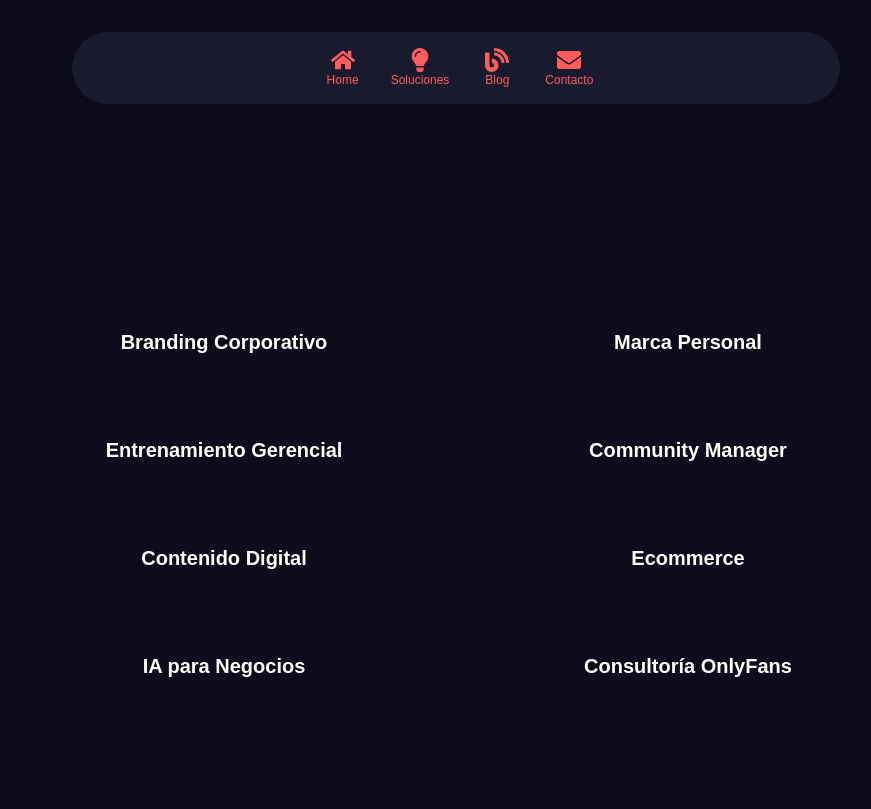
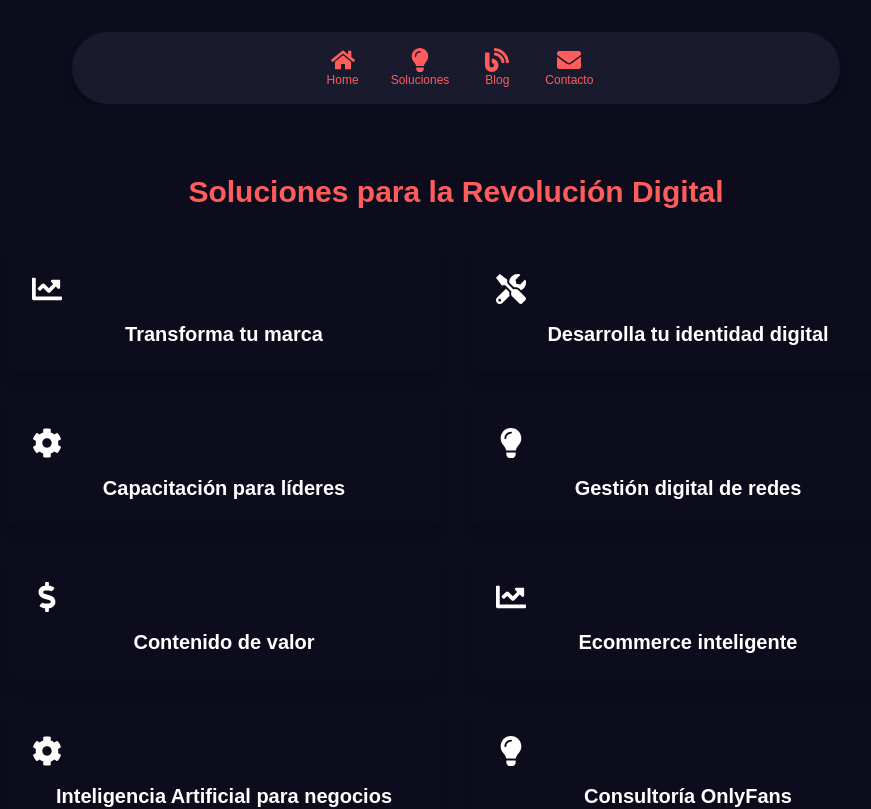
Before and after one commit to deivipluss/landing, a Next.js app: page /soluciones in a window 1280 px wide. Shown: the top 809 px of the page, without its empty margins (184-1055 px from the left). Built offline with nearby package versions, Linux system fonts and the light colour scheme.

Commit message:
expandiendobotonesiconos

```diff
--- a/app/soluciones/page.tsx
+++ b/app/soluciones/page.tsx
@@ -4,7 +4,11 @@ import {
   FaHome,
   FaLightbulb,
   FaBlog,
-  FaEnvelope
+  FaEnvelope,
+  FaChartLine,
+  FaCog,
+  FaDollarSign,
+  FaTools
 } from "react-icons/fa";
 import Link from 'next/link';
 
@@ -25,16 +29,28 @@ const Soluciones = () => {
     setExpandedCard(expandedCard === cardName ? null : cardName);
   };
 
-  // Descripción de las soluciones
+  // Descripción de las soluciones, ahora más orientada a la transformación digital y optimización
   const cardDescriptions: { [key: string]: string } = {
-    branding: "Branding Corporativo: Crear una imagen sólida y coherente para tu empresa.",
-    marcaPersonal: "Marca Personal: Desarrolla tu identidad personal y proyecta una imagen única.",
-    entrenamiento: "Entrenamiento Gerencial: Capacitación para líderes de empresas y equipos.",
-    communityManager: "Community Manager: Gestión de redes sociales para conectar con tu audiencia.",
-    contenidoDigital: "Contenido Digital: Creación y distribución de contenido atractivo en línea.",
-    ecommerce: "Ecommerce: Desarrolla y optimiza tu tienda online para vender de manera efectiva.",
-    iaNegocios: "IA para Negocios: Implementación de inteligencia artificial para mejorar procesos empresariales.",
-    onlyfans: "Consultoría OnlyFans: Asesoría estratégica para creadores en la plataforma OnlyFans.",
+    branding: "Transforma tu marca: Crea una imagen sólida y coherente con la evolución digital para destacar en un mercado competitivo.",
+    marcaPersonal: "Desarrolla tu identidad digital: Potencia tu marca personal en plataformas online para alcanzar nuevos mercados.",
+    entrenamiento: "Capacitación para líderes: Formación digital y estratégica para gerentes y equipos, con un enfoque en optimización y crecimiento.",
+    communityManager: "Gestión digital de redes: Conecta de manera efectiva con tu audiencia y aprovecha las redes sociales como canales rentables.",
+    contenidoDigital: "Contenido de valor: Desarrolla contenido estratégico que impulse el engagement y contribuya a la conversión.",
+    ecommerce: "Ecommerce inteligente: Optimiza tu tienda online con herramientas digitales para mejorar las ventas y la experiencia del cliente.",
+    iaNegocios: "Inteligencia Artificial para negocios: Mejora la eficiencia de tus procesos empresariales con la implementación de IA en operaciones clave.",
+    onlyfans: "Consultoría OnlyFans: Estrategias digitales para maximizar el rendimiento en plataformas de contenido exclusivo y aumentar la rentabilidad.",
+  };
+
+  // Íconos representativos de la transformación digital
+  const cardIcons = {
+    branding: <FaChartLine />,
+    marcaPersonal: <FaTools />,
+    entrenamiento: <FaCog />,
+    communityManager: <FaLightbulb />,
+    contenidoDigital: <FaDollarSign />,
+    ecommerce: <FaChartLine />,
+    iaNegocios: <FaCog />,
+    onlyfans: <FaLightbulb />,
   };
 
   return (
@@ -62,6 +78,7 @@ const Soluciones = () => {
       {/* Main Content */}
       <div className={containerStyle}>
         <div className="w-full max-w-4xl">
+          <h2 className="text-3xl font-bold text-[#FF5C5C] text-center mb-10">Soluciones para la Revolución Digital</h2>
           <div className="grid grid-cols-1 md:grid-cols-2 gap-8">
             {Object.keys(cardDescriptions).map((card, index) => (
               <div
@@ -71,6 +88,7 @@ const Soluciones = () => {
                 } text-white p-6 rounded-lg shadow-lg hover:shadow-xl transition-shadow text-center cursor-pointer`}
                 onClick={() => toggleCard(card)}
               >
+                <div className="text-3xl mb-4">{cardIcons[card]}</div>
                 <h3 className="text-xl font-semibold">{cardDescriptions[card].split(":")[0]}</h3>
                 {/* Solo muestra la descripción si la tarjeta está expandida */}
                 {expandedCard === card && (
```
